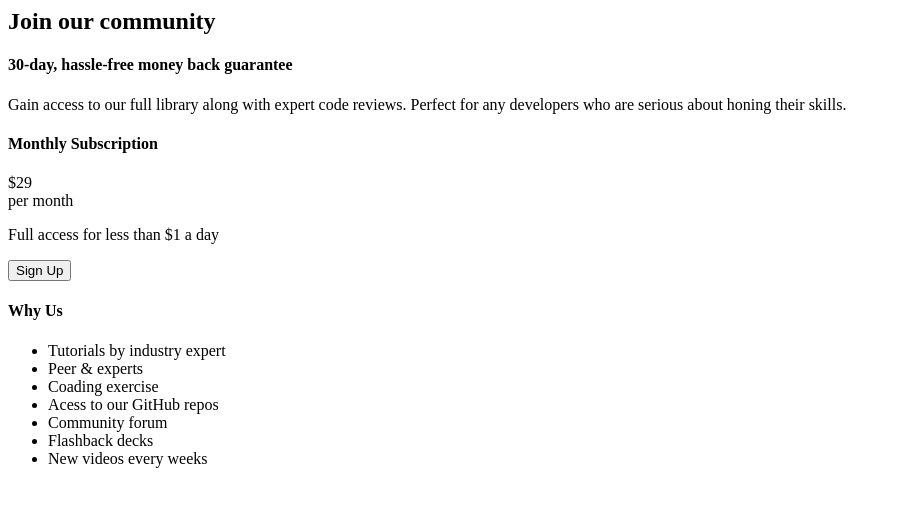
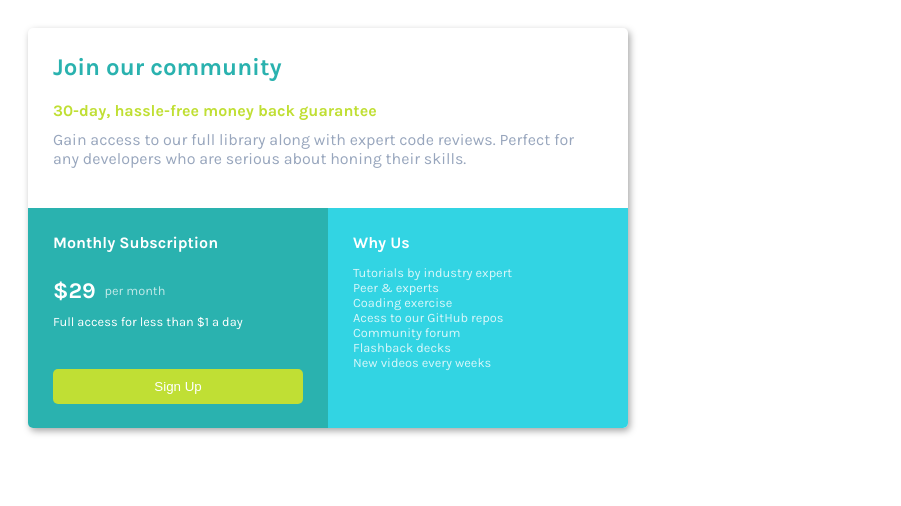
Before and after one commit to dahal-nabin1/pricing-card-fronted-mentor-challange, a plain HTML site: page index.html in a window 1280 px wide. Shown: the whole page, without its empty margins (0-901 px from the left). Drawn offline with Linux system fonts and the light colour scheme.

Commit message:
Update index.html

```diff
--- a/index.html
+++ b/index.html
@@ -4,7 +4,7 @@
     <link rel="preconnect" href="https://fonts.googleapis.com">
     <link rel="preconnect" href="https://fonts.gstatic.com" crossorigin>
     <link href="https://fonts.googleapis.com/css2?family=Karla:ital,wght@0,200..800;1,200..800&display=swap" rel="stylesheet">
-    <link hred="./style.css" rel="stylesheet">
+    <link href="./style.css" rel="stylesheet">
   </head>
   <body>
     <div id ="card">
```
